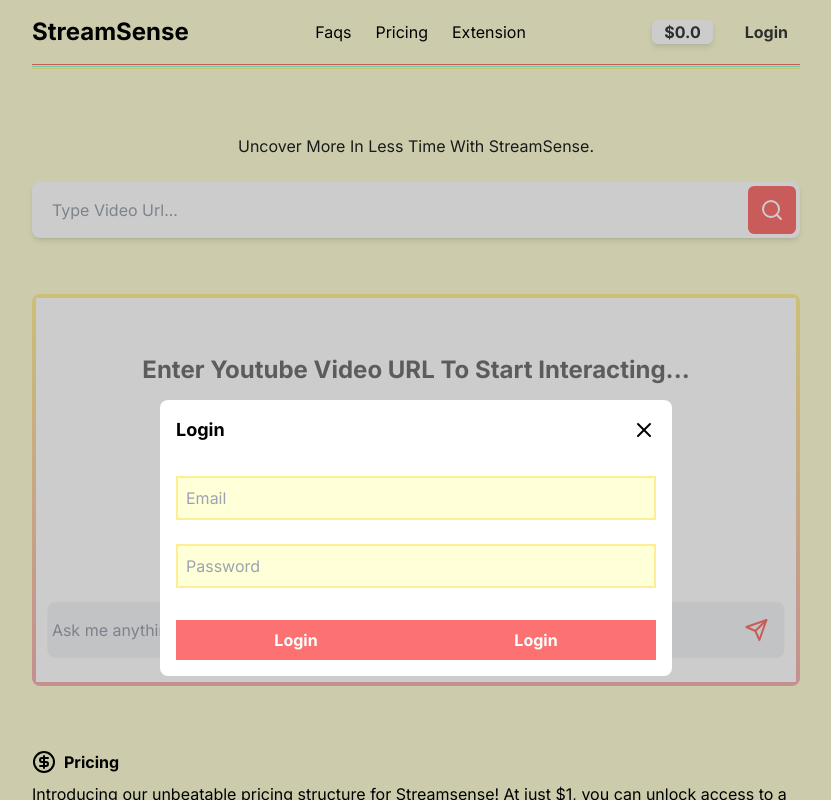
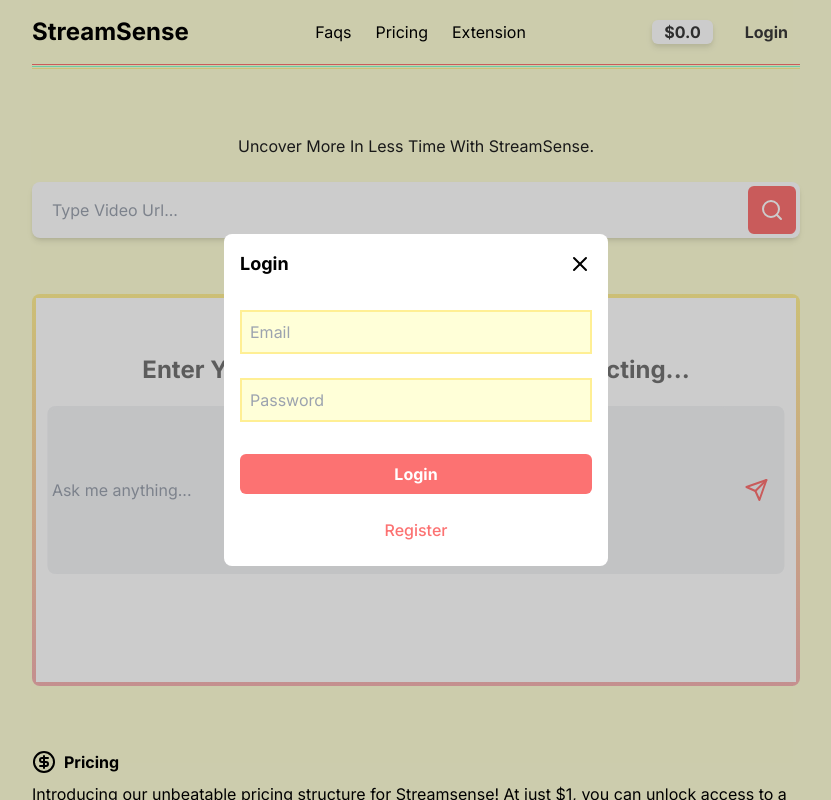
Before and after one commit to sandeep-chahal/project_streamsense_client, a React (Vite) app: page / in a window 1280 px wide. Both pictures are taken after a click on the button "Login". Shown: the top 800 px of the page, without its empty margins (224-1055 px from the left). Built offline with nearby package versions, Linux system fonts and the light colour scheme.

Commit message:
made login popup working [basic]

```diff
--- a/src/App.tsx
+++ b/src/App.tsx
@@ -7,7 +7,7 @@
 import LoginPopup from "./components/LoginPopup";
 
 function App() {
-	const { loginPopup, setLoginPopup } = useStore();
+	const { loginPopup } = useStore();
 	return (
 		<div>
 			{loginPopup ? <LoginPopup /> : null}
--- a/src/components/Faqs.tsx
+++ b/src/components/Faqs.tsx
@@ -42,8 +42,8 @@
 			</h3>
 
 			<div>
-				{qna.map((item) => (
-					<div className="mt-2">
+				{qna.map((item, index) => (
+					<div className="mt-2" key={index}>
 						<h4 className="font-medium">Q: {item.question}</h4>
 						<p>A: {item.answer}</p>
 					</div>
--- a/src/components/LoginPopup.tsx
+++ b/src/components/LoginPopup.tsx
@@ -1,22 +1,102 @@
+import React, { useState } from "react";
 import { XIcon } from "lucide-react";
+import { IUser, useStore } from "../context/main";
+import { handleUserData, validateLoginForum } from "../services/utils";
+import { handleAuth } from "../services/authentication";
+
+interface IError {
+	error: boolean;
+	message: string;
+}
 
 const LoginPopup = () => {
+	const { setLoginPopup, setUser } = useStore();
+	const [mode, setMode] = useState(1); //1 for login, 2 for signup
+	const [name, setName] = useState("");
+	const [email, setEmail] = useState("");
+	const [password, setPassword] = useState("");
+	const [error, setError] = useState<IError | null>(null);
+
+	const handleLoginClick = async (e: React.MouseEvent<HTMLButtonElement, MouseEvent>) => {
+		e.preventDefault();
+		setError(null);
+		const error = validateLoginForum(email, password, null);
+		setError(error);
+		if (error.error) return;
+		const response = await handleAuth("login", email, password);
+		await afterMath(response);
+	};
+	const handleRegisterClick = async (e: React.MouseEvent<HTMLButtonElement, MouseEvent>) => {
+		e.preventDefault();
+		setError(null);
+		const error = validateLoginForum(email, password, name);
+		setError(error);
+		if (error.error) return;
+		const response = await handleAuth("signup", email, password, name);
+		await afterMath(response);
+	};
+
+	const afterMath = async (response: APIResponse) => {
+		setLoginPopup(false);
+		setError({
+			error: !response.success,
+			message: response?.error || "",
+		});
+		const user = response?.data?.user;
+		handleUserData(user, setUser);
+		console.log(response);
+	};
+
 	return (
 		<div className="fixed w-full h-full bg-black bg-opacity-20 z-50">
-			<div className="bg-white w-2/5 p-4 rounded-lg relative top-[50%] left-[50%] c-center">
+			<div className="bg-white w-4/5 md:w-96 p-4 rounded-lg relative  c-center">
 				<div className="flex justify-between items-center">
-					<h2 className="text-lg font-bold">Login</h2>
-					<XIcon className="" />
+					<h2 className="text-lg font-bold">{mode === 1 ? "Login" : "Register"}</h2>
+					<XIcon className="cursor-pointer" onClick={() => setLoginPopup(false)} />
 				</div>
 				<form className="mt-8">
-					<input className="w-full bg-primary border-2 border-yellow p-2" placeholder="Email" />
+					{mode === 2 && (
+						<input
+							type="text"
+							required
+							className="w-full bg-primary border-2 border-yellow p-2 mb-6"
+							placeholder="Name"
+							value={name}
+							onChange={(e) => setName(e.target.value)}
+						/>
+					)}
 					<input
+						type="email"
+						required
+						className="w-full bg-primary border-2 border-yellow p-2"
+						placeholder="Email"
+						value={email}
+						onChange={(e) => setEmail(e.target.value)}
+					/>
+					<input
+						type="password"
 						className="w-full bg-primary border-2 border-yellow p-2 mt-6"
 						placeholder="Password"
+						value={password}
+						onChange={(e) => setPassword(e.target.value)}
 					/>
-					<div className="flex ">
-						<button className="mt-8 p-2 bg-red text-white font-bold w-5/6">Login</button>
-						<button className="mt-8 p-2 bg-red text-white font-bold w-5/6">Login</button>
+					{error?.error ? <div className="text-red mt-4 text-sm">{error?.message}</div> : null}
+					<div className="flex flex-col">
+						<button
+							onClick={(e) => (mode === 1 ? handleLoginClick(e) : handleRegisterClick(e))}
+							className="mt-8 p-2 bg-red text-white font-bold transition-all rounded-md hover:shadow-md "
+						>
+							{mode === 1 ? "Login" : "Register"}
+						</button>
+						<div
+							onClick={() => {
+								setMode((s) => (s === 1 ? 2 : 1));
+								setError(null);
+							}}
+							className="block text-center cursor-pointer mt-4 p-2 text-red font-medium hover:underline"
+						>
+							{mode === 1 ? "Register" : "Login"}
+						</div>
 					</div>
 				</form>
 			</div>
--- a/src/components/Nav.tsx
+++ b/src/components/Nav.tsx
@@ -1,7 +1,7 @@
 import { useStore } from "../context/main";
 
 const Nav = () => {
-	const { loginPopup, setLoginPopup } = useStore();
+	const { setLoginPopup, user } = useStore();
 	return (
 		<nav className="px-64 py-4">
 			<div className="flex items-center justify-between">
@@ -23,15 +23,16 @@
 				<div className="flex items-center justify-center">
 					{/* credits */}
 					<div className="px-3 text-black2 font-bold drop-shadow-md cursor-pointer bg-white rounded-md">
-						$0.0
+						{user?.credits || "$0.0"}
 					</div>
-					<div className="px-3 ml-5 text-black2 font-bold ">
+					<div className="px-3 ml-5 text-black2 font-bold">
 						<button
+							className="capitalize"
 							onClick={() => {
 								setLoginPopup((state) => !state);
 							}}
 						>
-							Login
+							{user?.name || "Login"}
 						</button>
 					</div>
 				</div>
--- a/src/context/main.tsx
+++ b/src/context/main.tsx
@@ -1,10 +1,11 @@
 import { createContext, useState, useContext } from "react";
 
-interface IUser {
+export interface IUser {
 	name: string;
 	email: string;
 	credits: number;
 	authenticated: boolean;
+	_id: string;
 }
 interface IMessage {
 	type: "ASSISTANT" | "USER";
@@ -30,6 +31,7 @@
 		email: "",
 		credits: 0,
 		authenticated: false,
+		_id: "",
 	},
 	videoId: "",
 	loginPopup: false,
--- /dev/null
+++ b/src/global.d.ts
@@ -0,0 +1,5 @@
+interface APIResponse {
+	success: boolean;
+	error?: string;
+	data?: Record<string, any>;
+}
--- a/src/index.css
+++ b/src/index.css
@@ -22,5 +22,6 @@
 /* absolute center item */
 .c-center {
 	left: 50%;
-	transform: translateX(-50%);
+	top: 50%;
+	transform: translate(-50%, -50%);
 }
--- /dev/null
+++ b/src/services/authentication.ts
@@ -0,0 +1,34 @@
+const SERVER_URL: string = import.meta.env.VITE_SERVER_URL!;
+
+type AUTH_TYPE = "login" | "signup";
+
+export const handleAuth = async (
+	type: AUTH_TYPE,
+	email: string,
+	password: string,
+	name?: string
+): Promise<APIResponse> => {
+	try {
+		const response = await fetch(SERVER_URL + `/auth/${type}`, {
+			method: "POST",
+			headers: {
+				"Content-Type": "application/json",
+			},
+			body: JSON.stringify({
+				email,
+				password,
+				name,
+			}),
+		});
+		const data: APIResponse = await response.json();
+		console.log("Auth Data", data);
+		return data;
+	} catch (err) {
+		console.log("----------Error From Auth----------");
+		console.log(err);
+		return {
+			success: false,
+			error: "Something Went Wrong!",
+		};
+	}
+};
--- /dev/null
+++ b/src/services/utils.ts
@@ -0,0 +1,79 @@
+import { IUser } from "../context/main";
+
+function validateEmail(email: string): boolean {
+	// Email regex pattern
+	const emailPattern = /^[^\s@]+@[^\s@]+\.[^\s@]+$/;
+
+	return emailPattern.test(email);
+}
+
+function saveToLocalStorage(key: string, data: any) {
+	try {
+		localStorage.setItem(key, JSON.stringify(data));
+	} catch (err) {
+		console.log("Failed Save On LocalStorage");
+		console.log(err);
+	}
+}
+function getFromLocalStorage(key: string): any {
+	try {
+		const data = localStorage.getItem(key);
+		return JSON.parse(data);
+	} catch (err) {
+		console.log("Failed Save On LocalStorage");
+		console.log(err);
+	}
+}
+
+function validatePassword(password: string): boolean {
+	// Password validation rules
+	const minLength = 8;
+	const maxLength = 20;
+	const hasUppercase = /[A-Z]/.test(password);
+	const hasLowercase = /[a-z]/.test(password);
+	const hasNumeric = /[0-9]/.test(password);
+	const hasSpecialChar = /[!@#$%^&*()\-_=+{}[\]|\\;:'",.<>/?]+/.test(password);
+
+	return (
+		password.length >= minLength &&
+		password.length <= maxLength &&
+		hasUppercase &&
+		hasLowercase &&
+		hasNumeric &&
+		hasSpecialChar
+	);
+}
+
+export const validateLoginForum = (email: string, password: string, name: string | null) => {
+	if (typeof name === "string" && name.length < 3)
+		return {
+			error: true,
+			message: "Enter a valid name!",
+		};
+	if (!email.endsWith("@gmail.com"))
+		return {
+			error: true,
+			message: "Only gmail account is allowed!",
+		};
+	if (!validateEmail(email))
+		return {
+			error: true,
+			message: "Invalid email!",
+		};
+
+	if (!validatePassword(password))
+		return {
+			error: true,
+			message: "Invalid password!",
+		};
+
+	return {
+		error: false,
+		message: "",
+	};
+};
+
+export const handleUserData = (user: any, setUser: React.Dispatch<React.SetStateAction<IUser>>) => {
+	setUser(user);
+	saveToLocalStorage("user", user);
+};
--- a/tsconfig.json
+++ b/tsconfig.json
@@ -1,5 +1,6 @@
 {
 	"compilerOptions": {
+		"noImplicitAny": true,
 		"target": "ES2020",
 		"useDefineForClassFields": true,
 		"lib": ["ES2020", "DOM", "DOM.Iterable"],
@@ -15,7 +16,6 @@
 		"jsx": "react-jsx",
 
 		/* Linting */
-    "strict": true,
 		"noUnusedLocals": true,
 		"noUnusedParameters": true,
 		"noFallthroughCasesInSwitch": true
```
Also changed, not shown: .eslintrc.cjs, 1 other file (tests, documents, lock files or other folders). Lines whose indentation alone changed are shown as unchanged.
